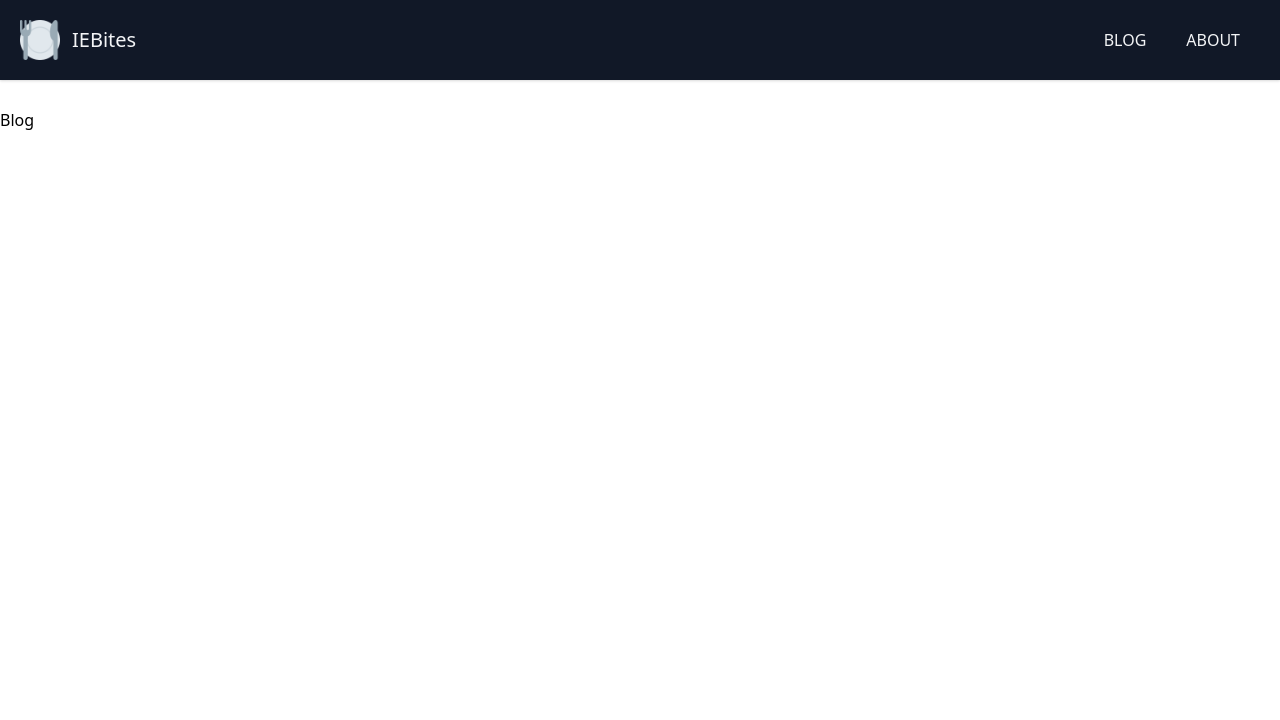
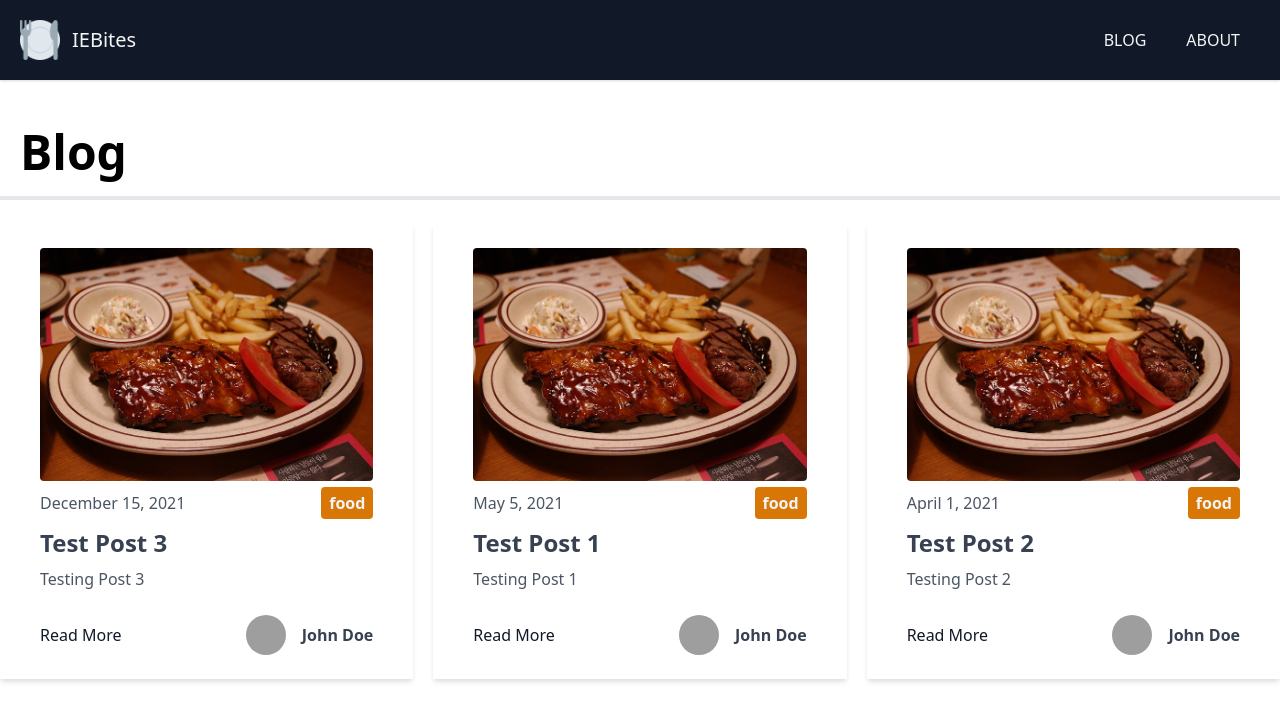
Before and after one commit to RdotSilva/React-NextJS-IEBites, a Next.js app: page /blog in a window 1280 px wide. Shown: the top 720 px of the page. Built offline with nearby package versions, Linux system fonts and the light colour scheme; grey boxes are pictures that could not be loaded.

Commit message:
Add post display

```diff
--- a/pages/blog/index.js
+++ b/pages/blog/index.js
@@ -1,9 +1,49 @@
+import fs from "fs";
+import path from "path";
 import Layout from "../../components/Layout";
+import matter from "gray-matter";
+import Post from "../../components/Post";
+import { sortByDate } from "../../utils";
 
-export default function BlogPage() {
+/**
+ * Main Blog component used to show all blog posts
+ */
+export default function BlogPage({ blogPosts }) {
   return (
     <Layout>
-      <h1>Blog</h1>
+      <h1 className="text-5xl border-b-4 p-5 font-bold">Blog</h1>
+      <div className="grid md:grid-cols-2 lg:grid-cols-3 gap-5">
+        {blogPosts.map((post, index) => (
+          <Post key={index} post={post} />
+        ))}
+      </div>
     </Layout>
   );
 }
+
+/**
+ * Parse markdown files into blog posts objects and adds blog posts to props
+ */
+export async function getStaticProps() {
+  const markdownFiles = fs.readdirSync(path.join("posts"));
+
+  const blogPosts = markdownFiles.map((filename) => {
+    const slug = filename.replace(".md", "");
+    const markdownWithMeta = fs.readFileSync(
+      path.join("posts", filename),
+      "utf-8"
+    );
+
+    // Parse front-matter
+    const { data: frontmatter } = matter(markdownWithMeta);
+
+    return {
+      slug,
+      frontmatter,
+    };
+  });
+
+  return {
+    props: { blogPosts: blogPosts.sort(sortByDate) },
+  };
+}
```
